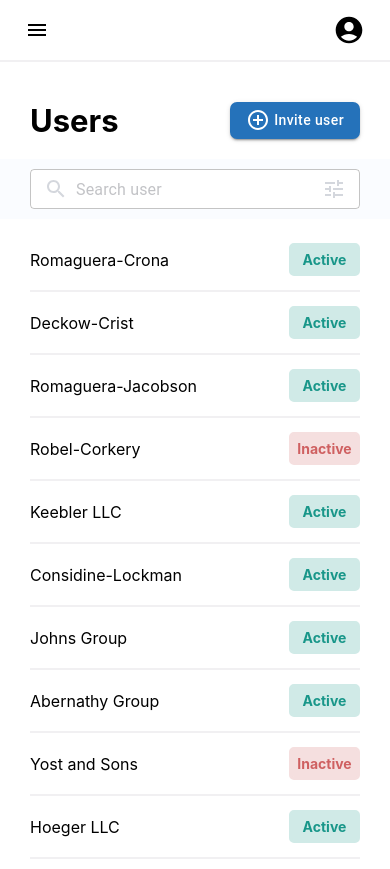
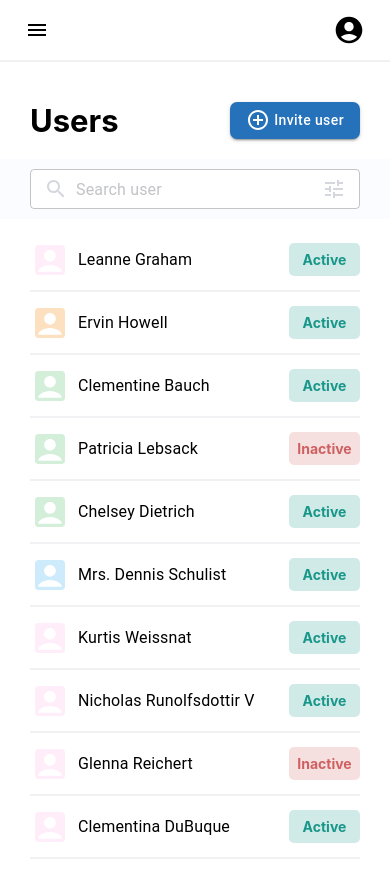
Before and after one commit to shafa909/user-app, a React (Create React App) app: page / in a window 390 px wide. Built offline with nearby package versions, Linux system fonts and the light colour scheme.

Commit message:
updated responsive screen option

```diff
--- a/src/components/userList.css
+++ b/src/components/userList.css
@@ -81,10 +81,10 @@
 
 @media only screen and (max-width: 671px) {
   .user-name {
-    display: none !important;
+    flex: 5;
   }
   .user-company {
-    flex: 5;
+    display: none !important;
   }
   .user-email {
     flex: 6;
@@ -96,10 +96,10 @@
 
 @media only screen and (max-width: 501px) {
   .user-name {
-    display: none !important;
+    flex: 10;
   }
   .user-company {
-    flex: 10;
+    display: none !important;
   }
   .user-email {
     display: none !important;
```
